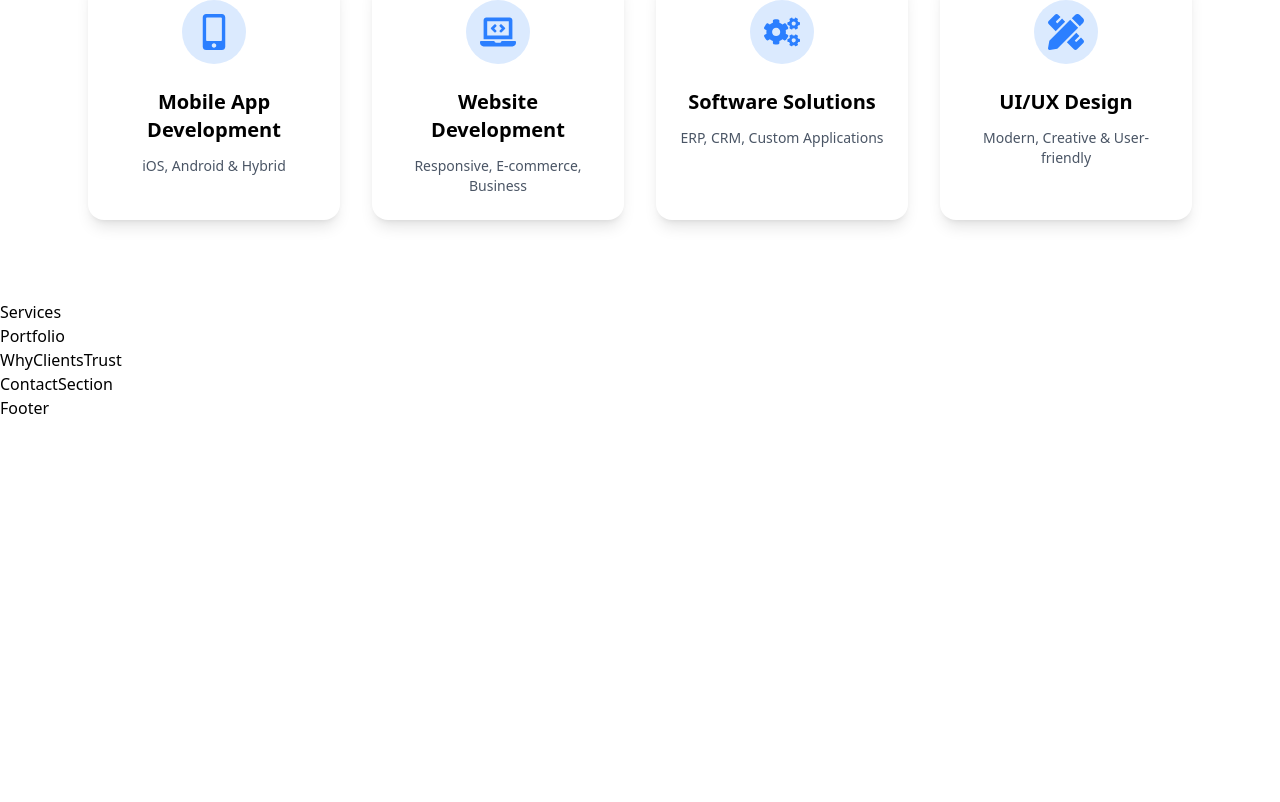
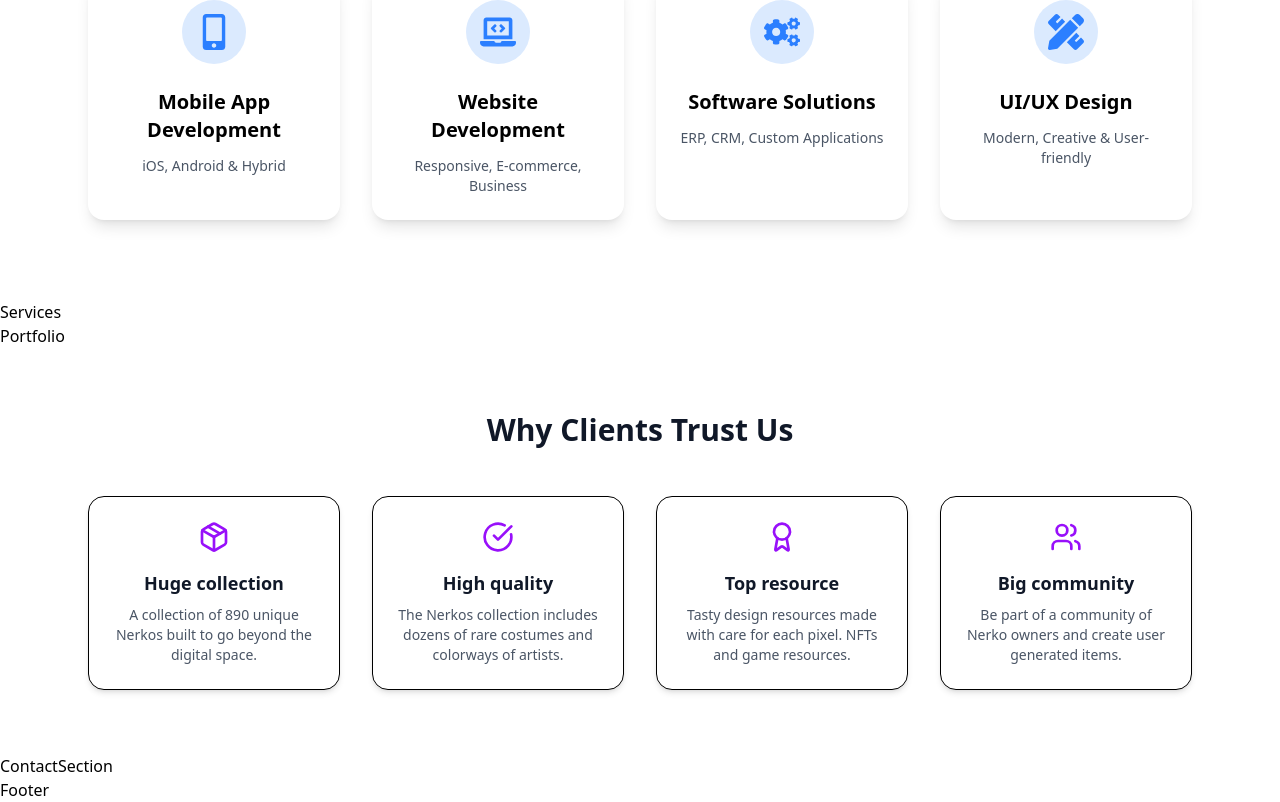
Before and after one commit to Abhinavsaini001/Creative--stack, a React (Vite) app: page / in a window 1280 px wide. Shown: the part 992-1794 px from the top of the page. Before the commit the page ends 1412 px from the top, so only its background shows below. Built offline with nearby package versions, Linux system fonts and the light colour scheme.

Commit message:
client module

```diff
--- a/package.json
+++ b/package.json
@@ -14,6 +14,7 @@
     "lucide-react": "^0.542.0",
     "react": "^19.1.1",
     "react-dom": "^19.1.1",
+    "react-icon": "^1.0.0",
     "react-icons": "^5.5.0",
     "react-router-dom": "^7.8.2"
   },
--- a/src/Pages/Home/WhyClientsTrust.jsx
+++ b/src/Pages/Home/WhyClientsTrust.jsx
@@ -1,9 +1,60 @@
-import React from 'react'
+import React from "react";
+import { CheckCircle, Users, Package, Award } from "lucide-react";
+
+const features = [
+  {
+    icon: <Package className="w-8 h-8 text-purple-600" />,
+    title: "Huge collection",
+    description:
+      "A collection of 890 unique Nerkos built to go beyond the digital space.",
+  },
+  {
+    icon: <CheckCircle className="w-8 h-8 text-purple-600" />,
+    title: "High quality",
+    description:
+      "The Nerkos collection includes dozens of rare costumes and colorways of artists.",
+  },
+  {
+    icon: <Award className="w-8 h-8 text-purple-600" />,
+    title: "Top resource",
+    description:
+      "Tasty design resources made with care for each pixel. NFTs and game resources.",
+  },
+  {
+    icon: <Users className="w-8 h-8 text-purple-600" />,
+    title: "Big community",
+    description:
+      "Be part of a community of Nerko owners and create user generated items.",
+  },
+];
 
 const WhyClientsTrust = () => {
   return (
-    <div>WhyClientsTrust</div>
-  )
-}
+    <section className="py-16 bg-white">
+      <div className="max-w-6xl mx-auto px-6 text-center">
+        {/* Heading */}
+        <h2 className="text-3xl font-bold text-gray-900 mb-12">
+          Why Clients Trust Us
+        </h2>
 
-export default WhyClientsTrust
+        {/* Features Grid */}
+        <div className="grid grid-cols-1 sm:grid-cols-2 lg:grid-cols-4 gap-8">
+          {features.map((feature, index) => (
+            <div
+              key={index}
+              className="p-6 bg-white shadow-md rounded-2xl border hover:shadow-lg transition"
+            >
+              <div className="flex justify-center mb-4">{feature.icon}</div>
+              <h3 className="text-lg font-semibold text-gray-900 mb-2">
+                {feature.title}
+              </h3>
+              <p className="text-sm text-gray-600">{feature.description}</p>
+            </div>
+          ))}
+        </div>
+      </div>
+    </section>
+  );
+};
+
+export default WhyClientsTrust;
```
Also changed, not shown: 1 other file (tests, documents, lock files or other folders).
